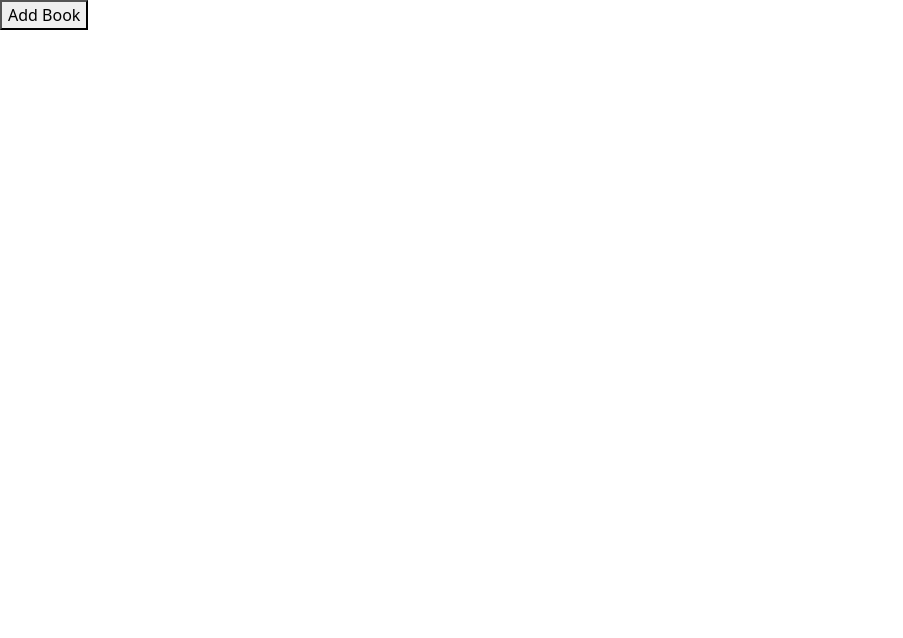
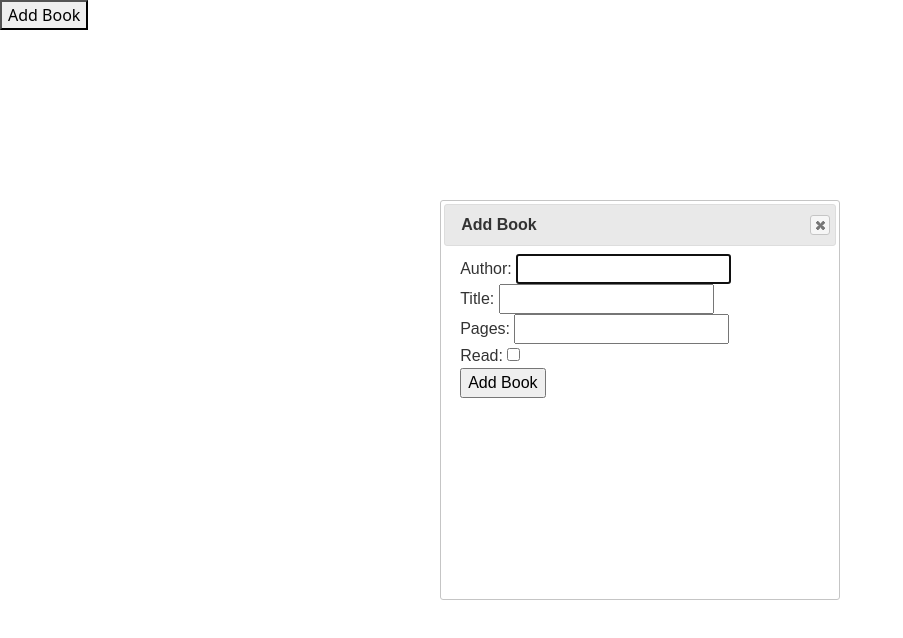
Before and after one commit to wensquared/libary, a plain HTML site: page index.html in a window 1280 px wide. Both pictures are taken after a click on the button "Add Book". Shown: the whole page, without its empty margins (0-903 px from the left). Drawn offline with nearby package versions, Linux system fonts and the light colour scheme.

Commit message:
dialog window

```diff
--- a/index.html
+++ b/index.html
@@ -17,5 +17,22 @@
 </head>
 <body>
     <button id="dlg_addBook">Add Book</button>
+    <div id="addBook" title="Add Book">
+        <form action="">
+            <label for="author">Author: </label>
+            <input type="text" name="author" id="author">
+            <br>
+            <label for="title">Title: </label>
+            <input type="text" name="title" id="title">
+            <br>
+            <label for="pages">Pages: </label>
+            <input type="number" name="pages" id="pages">
+            <br>
+            <label for="read">Read: </label>
+            <input type="checkbox" name="read" id="read">
+            <br>
+            <input type="submit" value="Add Book">
+        </form>
+    </div>
 </body>
 </html>
--- a/static/js/libary.js
+++ b/static/js/libary.js
@@ -22,9 +22,25 @@
 
 class Libary {
     constructor() {
-        let list = JSON.parse(window.localStorage.getItem('books'))
+        // let list = JSON.parse(window.localStorage.getItem('books'))
+
+        $('#dlg_addBook').click(function(event) {
+            event.preventDefault();
+
+            $('#addBook').dialog('open')
+
+        });
+
+        $('#addBook').dialog({
+            autoOpen: false,
+            width:400,
+            height:400,
+            modal: true,
+         })
+
     }
 }
 $(document).ready(function() {
     console.log('Hello')
+    let libary = new Libary();
 })
```
